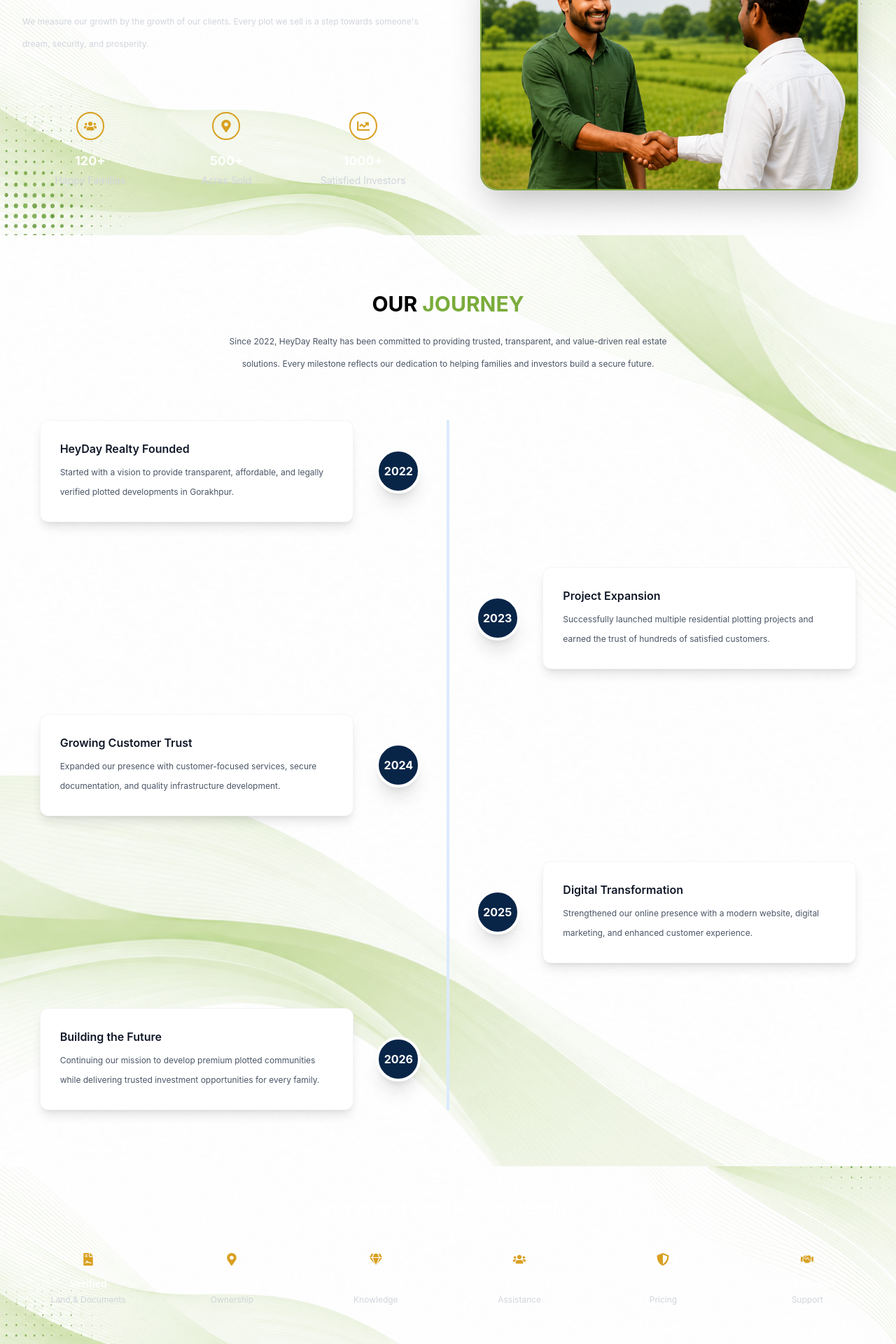
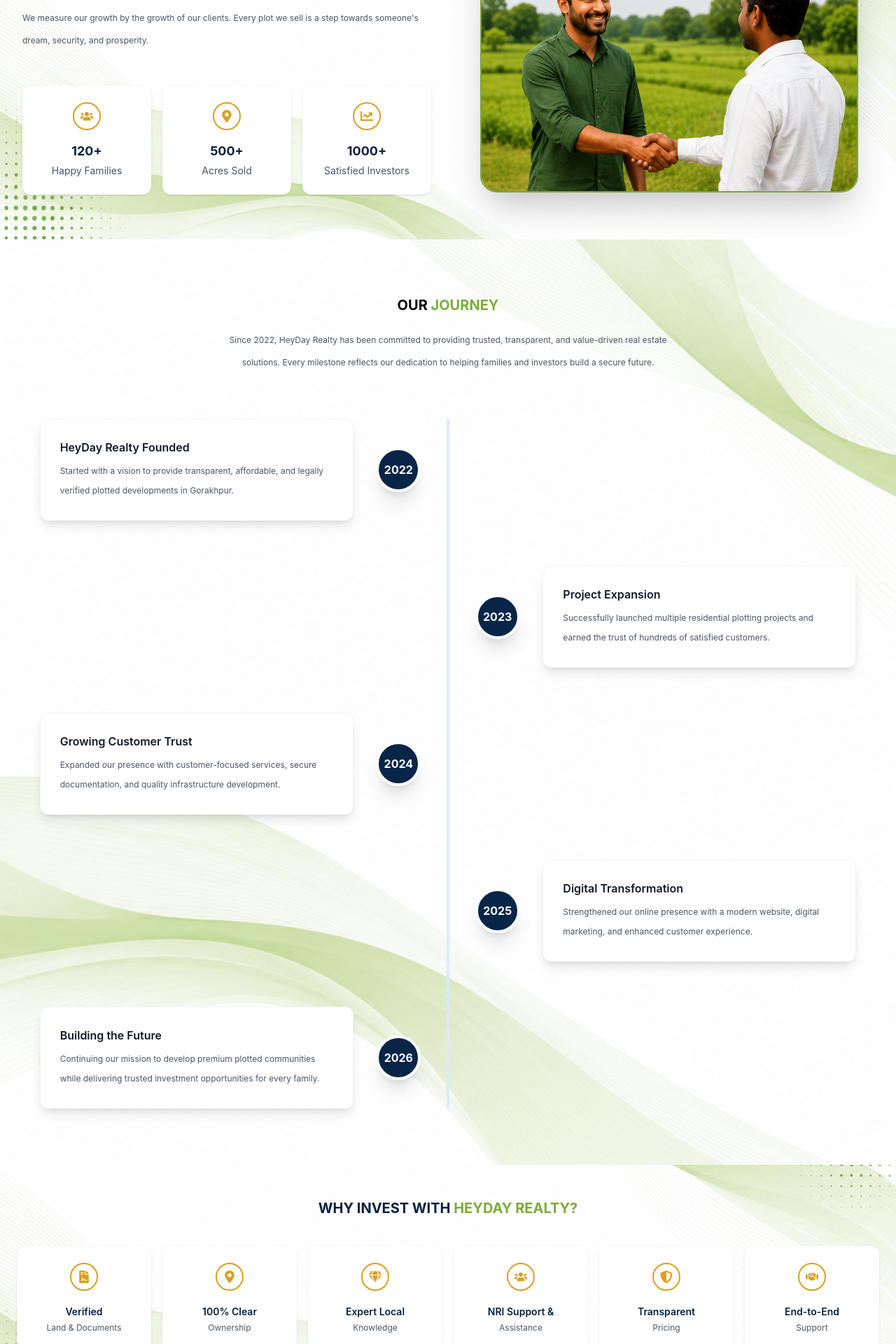
Before and after one commit to tcq-pawas/HeyDay-Web, a React (Vite) app: page /about in a window 1280 px wide. Shown: the part 1360-3280 px from the top of the page at 70% size. Built offline with nearby package versions, Linux system fonts and the light colour scheme; no server answers.

Commit message:
fix(ui): restore text colors changed in last update

```diff
--- a/src/components/ServiceAreasSection.jsx
+++ b/src/components/ServiceAreasSection.jsx
@@ -41,7 +41,7 @@ const ServiceAreasSection = () => {
         {/* Heading */}
         <div className="flex flex-col sm:flex-row items-center justify-center gap-2 sm:gap-3 mb-10 sm:mb-12 text-center">
           <div className="h-[2px] w-14 bg-[#d8c28a]" />
-          <h2 className="text-xl  font-bold text-white">
+          <h2 className="text-xl  font-bold text-[#08213f]">
             OUR{" "}
             <span className="text-[#7aac3b]">
               SERVICE AREAS
@@ -51,7 +51,7 @@ const ServiceAreasSection = () => {
         </div>
 
         {/* Description */}
-        <p className="text-center text-gray-300 max-w-3xl mx-auto mb-10 sm:mb-12 text-[12px] leading-7">
+        <p className="text-center text-gray-600 max-w-3xl mx-auto mb-10 sm:mb-12 text-[12px] leading-7">
           HeyDay Realty serves customers across Eastern Uttar Pradesh, bringing local expertise and verified property listings to each district we operate in. Our team understands the unique characteristics of each market and provides tailored guidance for your property investment needs.
         </p>
 
@@ -60,15 +60,15 @@ const ServiceAreasSection = () => {
           {areas.map((area, index) => (
             <div
               key={index}
-              className="bg-white/10 backdrop-blur-sm rounded-xl p-6 border border-white/20 hover:bg-white/20 transition-all duration-300"
+              className="bg-white rounded-xl p-6 shadow-sm hover:shadow-md transition-shadow duration-300"
             >
               <div className="flex items-center gap-3 mb-3">
                 <MapPin className="w-4 h-4 text-[#7aac3b]" />
-                <h3 className="text-white font-semibold text-sm">
+                <h3 className="text-[#08213f] font-semibold text-sm">
                   {area.name}
                 </h3>
               </div>
-              <p className="text-gray-300 text-[12px] leading-6">
+              <p className="text-gray-600 text-[12px] leading-6">
                 {area.description}
               </p>
             </div>
@@ -77,7 +77,7 @@ const ServiceAreasSection = () => {
 
         {/* CTA */}
         <div className="text-center mt-10 sm:mt-12">
-          <p className="text-gray-400 text-[12px] mb-4">
+          <p className="text-gray-600 text-[12px] mb-4">
             Looking for properties in these areas?
           </p>
           <a
--- a/src/components/about/CompanyStats.jsx
+++ b/src/components/about/CompanyStats.jsx
@@ -22,7 +22,7 @@ const CompanyStats = () => {
           {/* Left Content */}
           <div>
 
-            <h2 className="text-xl font-bold text-white leading-tight uppercase">
+            <h2 className="text-xl font-bold text-[#08213f] leading-tight uppercase">
               Our Success Is Rooted In
               <br />
               <span className="text-[#7aac3b]">Our Clients'</span> Success
@@ -30,56 +30,56 @@ const CompanyStats = () => {
 
             <div className="w-20 h-1 bg-[#d9a021] rounded-full mt-2 mb-4"></div>
 
-            <p className="text-gray-300 text-[12px] leading-8 max-w-xl">
+            <p className="text-gray-600 text-[12px] leading-8 max-w-xl">
               We measure our growth by the growth of our clients.
               Every plot we sell is a step towards someone's dream,
               security, and prosperity.
             </p>
 
             {/* Stats */}
-            <div className="grid grid-cols-3 mt-12 border-t border-white/10 pt-8">
+            <div className="grid grid-cols-3 mt-12 gap-4">
 
               {/* Stat 1 */}
-              <div className="text-center border-r border-white/10">
+              <div className="text-center bg-white rounded-xl p-6 shadow-sm hover:shadow-md transition-shadow duration-300">
                 <div className="w-10 h-10 rounded-full border-2 border-[#d9a021] flex items-center justify-center mx-auto mb-4">
                   <FaUsers className="text-[#d9a021] text-lg" />
                 </div>
 
-                <h3 className="text-white text-lg font-bold">
+                <h3 className="text-[#08213f] text-lg font-bold">
                   120+
                 </h3>
 
-                <p className="text-gray-300 mt-1 text-sm">
+                <p className="text-gray-600 mt-1 text-sm">
                   Happy Families
                 </p>
               </div>
 
               {/* Stat 2 */}
-              <div className="text-center border-r border-white/10">
+              <div className="text-center bg-white rounded-xl p-6 shadow-sm hover:shadow-md transition-shadow duration-300">
                 <div className="w-10 h-10 rounded-full border-2 border-[#d9a021] flex items-center justify-center mx-auto mb-4">
                   <FaMapMarkerAlt className="text-[#d9a021] text-lg" />
                 </div>
 
-                <h3 className="text-white text-lg font-bold">
+                <h3 className="text-[#08213f] text-lg font-bold">
                   500+
                 </h3>
 
-                <p className="text-gray-300 mt-1 text-sm">
+                <p className="text-gray-600 mt-1 text-sm">
                   Acres Sold
                 </p>
               </div>
 
               {/* Stat 3 */}
-              <div className="text-center">
+              <div className="text-center bg-white rounded-xl p-6 shadow-sm hover:shadow-md transition-shadow duration-300">
                 <div className="w-10 h-10 rounded-full border-2 border-[#d9a021] flex items-center justify-center mx-auto mb-4">
                   <FaChartLine className="text-[#d9a021] text-lg" />
                 </div>
 
-                <h3 className="text-white text-lg font-bold">
+                <h3 className="text-[#08213f] text-lg font-bold">
                   1000+
                 </h3>
 
-                <p className="text-gray-300 mt-1 text-sm">
+                <p className="text-gray-600 mt-1 text-sm">
                   Satisfied Investors
                 </p>
               </div>
--- a/src/components/about/CompanyTimeline.jsx
+++ b/src/components/about/CompanyTimeline.jsx
@@ -44,7 +44,7 @@ const CompanyTimeline = () => {
       <div className="max-w-7xl mx-auto px-6">
         {/* Heading */}
         <div className="text-center mb-16">
-          <h2 className="text-xl md:text-3xl font-bold uppercase ">
+          <h2 className="text-xl font-bold uppercase ">
             Our <span className="text-[#7aac3b]">Journey</span>
           </h2>
 
--- a/src/components/about/WhyChooseUs.jsx
+++ b/src/components/about/WhyChooseUs.jsx
@@ -52,33 +52,29 @@ const WhyChooseUs = () => {
       <div className="max-w-7xl mx-auto px-6">
 
         {/* Heading */}
-        <h2 className="text-center text-xl  font-bold text-white uppercase mb-10">
-          Why Invest With Heyday Realty?
+        <h2 className="text-center text-xl  font-bold text-[#08213f] uppercase mb-10">
+          Why Invest With <span className="text-[#7aac3b]">Heyday Realty?</span>
         </h2>
 
         {/* Features */}
-        <div className="grid grid-cols-2 md:grid-cols-3 lg:grid-cols-6">
+        <div className="grid grid-cols-2 md:grid-cols-3 lg:grid-cols-6 gap-4">
 
           {features.map((item, index) => (
             <div
               key={index}
-              className={`text-center px-2 py-2 ${
-                index !== features.length - 1
-                  ? "lg:border-r border-white/20"
-                  : ""
-              }`}
+              className="text-center bg-white rounded-xl p-6 shadow-sm hover:shadow-md transition-shadow duration-300"
             >
               <div className="flex justify-center mb-4">
-                <div className="text-[#d9a021] text-lg">
+                <div className="text-[#d9a021] text-lg w-10 h-10 rounded-full border-2 border-[#d9a021] flex items-center justify-center mx-auto mb-1">
                   {item.icon}
                 </div>
               </div>
 
-              <h3 className="text-white font-semibold text-sm ">
+              <h3 className="text-[#08213f] font-semibold text-sm ">
                 {item.title}
               </h3>
 
-              <p className="text-gray-300 text-[12px] mt-1">
+              <p className="text-gray-600 text-[12px] mt-1">
                 {item.subtitle}
               </p>
             </div>
--- a/src/components/contact/QuotesSection.jsx
+++ b/src/components/contact/QuotesSection.jsx
@@ -31,21 +31,17 @@ const QuotesSection = () => {
           {quotes.map((item, index) => (
             <div
               key={index}
-              className={`relative ${
-                index !== quotes.length - 1
-                  ? "md:border-r border-white/20"
-                  : ""
-              } md:pr-8`}
+              className="bg-white rounded-xl p-6 shadow-sm hover:shadow-md transition-shadow duration-300"
             >
               <div className="flex items-start gap-3">
                 <FaQuoteLeft className="text-[#f8b400] text-xs mt-1 flex-shrink-0" />
 
                 <div>
-                  <p className="text-white text-[12px] leading-relaxed text-center">
+                  <p className="text-[#08213f] text-[12px] leading-relaxed text-center">
                     {item.text}
                   </p>
 
-                  <p className="mt-4 text-[#f8b400] font-semibold text-center text-sm">
+                  <p className="mt-4 text-gray-600 font-semibold text-center text-sm">
                     – {item.author}
                   </p>
                 </div>
--- a/src/components/services/Statsbanner.jsx
+++ b/src/components/services/Statsbanner.jsx
@@ -48,7 +48,7 @@ const StatsBanner = () => {
                     <div className="text-center max-w-3xl mx-auto">
                         <h2 className="text-xl font-bold text-[#0b1f3a]">
                             FROM SITE VISIT{" "}
-                            <span className="text-[#e66a10]">TO REGISTRATION</span>
+                            <span className="text-[#7aac3b]">TO REGISTRATION</span>
                         </h2>
 
                         <p className="text-gray-600 mt-4 text-[12px] leading-7">
```
